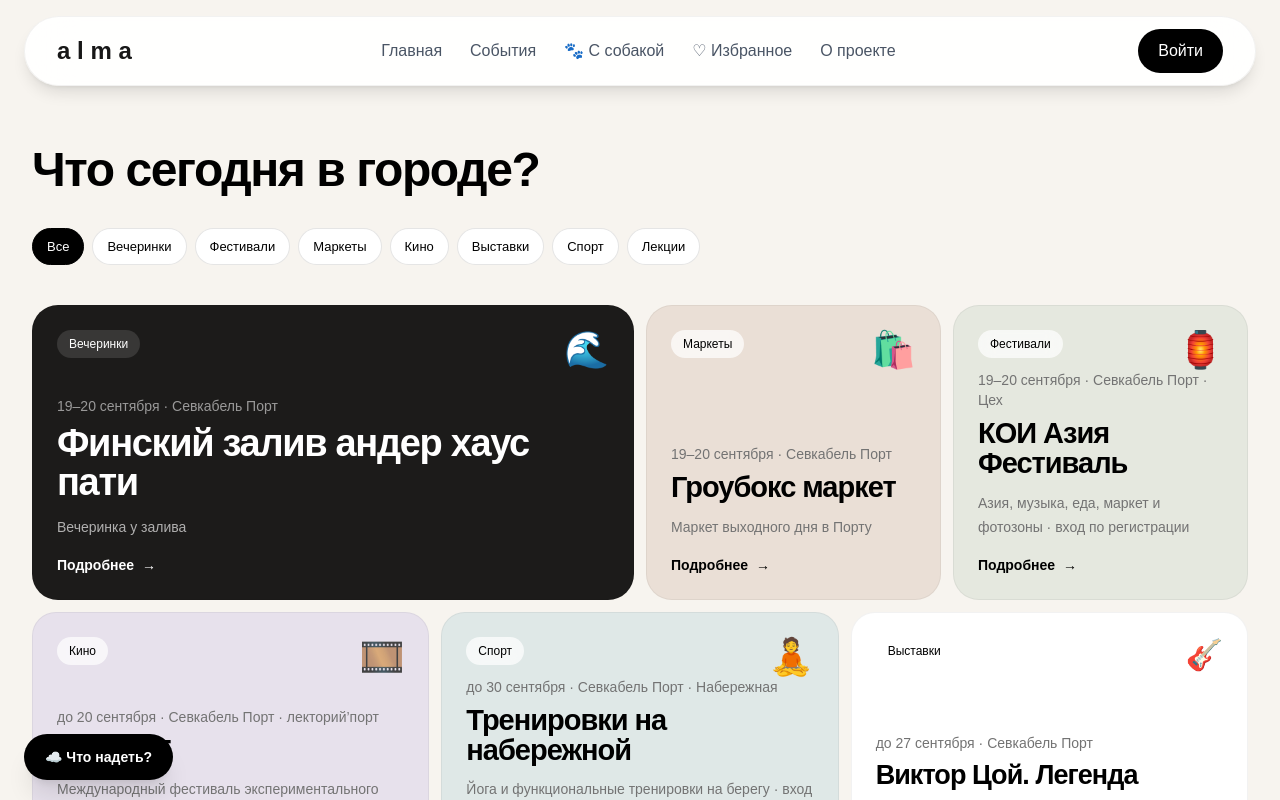
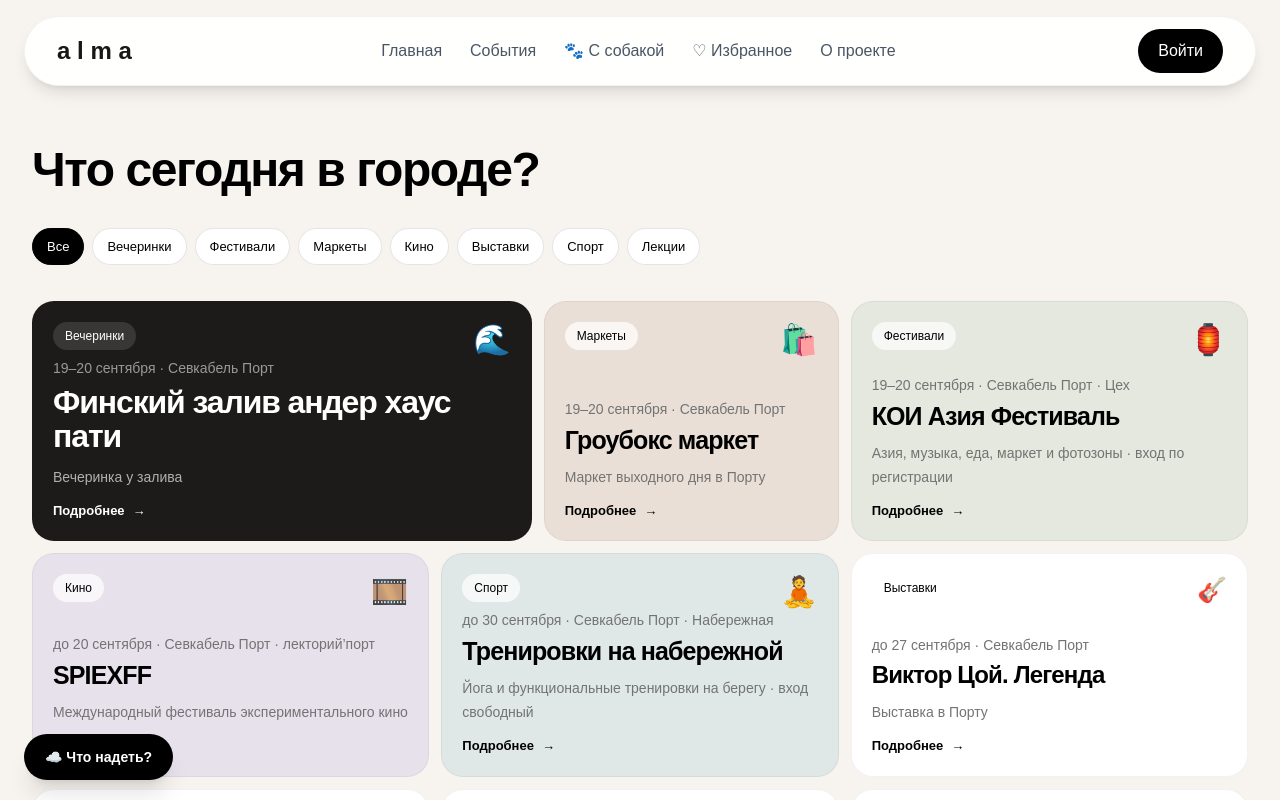
Before and after one commit to olgakastanova48386-dotcom/alma, a Next.js app: page /map in a window 1280 px wide. Shown: the top 800 px of the page. Built offline with nearby package versions, Linux system fonts and the light colour scheme; no server answers.

Commit message:
Make ALMA event cards more compact

```diff
--- a/app/map/page.tsx
+++ b/app/map/page.tsx
@@ -43,18 +43,18 @@ export default function MapPage() {
           ))}
         </div>
 
-        <div className="mt-8 grid gap-3 md:grid-cols-2 lg:grid-cols-12">
+        <div className="mt-7 grid gap-3 md:grid-cols-2 lg:grid-cols-12">
           {visible.map((event, index) => (
-            <a key={event.title} href={event.href} target="_blank" rel="noreferrer" className={`group relative flex flex-col justify-between overflow-hidden border border-black/5 p-5 sm:p-6 transition duration-300 hover:-translate-y-1 hover:shadow-xl ${index === 0 ? "min-h-[220px] rounded-[26px] bg-[#1c1b1a] text-white lg:col-span-6" : index === 1 ? "min-h-[220px] rounded-[26px] bg-[#eadfd6] lg:col-span-3" : index === 2 ? "min-h-[220px] rounded-[26px] bg-[#e5e8df] lg:col-span-3" : index === 3 ? "min-h-[210px] rounded-[24px] bg-[#e7e1ec] lg:col-span-4" : index === 4 ? "min-h-[210px] rounded-[24px] bg-[#dfe8e7] lg:col-span-4" : "min-h-[210px] rounded-[24px] bg-white lg:col-span-4"}`}>
+            <a key={event.title} href={event.href} target="_blank" rel="noreferrer" className={`group relative flex flex-col justify-between overflow-hidden border border-black/5 p-4 sm:p-5 transition duration-300 hover:-translate-y-1 hover:shadow-xl ${index === 0 ? "min-h-[175px] rounded-[22px] bg-[#1c1b1a] text-white lg:col-span-5" : index === 1 ? "min-h-[175px] rounded-[22px] bg-[#eadfd6] lg:col-span-3" : index === 2 ? "min-h-[175px] rounded-[22px] bg-[#e5e8df] lg:col-span-4" : index === 3 ? "min-h-[170px] rounded-[22px] bg-[#e7e1ec] lg:col-span-4" : index === 4 ? "min-h-[170px] rounded-[22px] bg-[#dfe8e7] lg:col-span-4" : "min-h-[170px] rounded-[22px] bg-white lg:col-span-4"}`}>
               <div className="flex items-start justify-between gap-4">
                 <span className={`rounded-full px-3 py-1.5 text-xs font-medium ${index === 0 ? "bg-white/12" : "bg-white/70 backdrop-blur-sm"}`}>{event.category}</span>
-                <span className={`${index < 5 ? "text-3xl sm:text-4xl" : "text-3xl"} transition duration-300 group-hover:scale-110`} aria-hidden="true">{event.accent}</span>
+                <span className={`${index < 5 ? "text-2xl sm:text-3xl" : "text-2xl"} transition duration-300 group-hover:scale-110`} aria-hidden="true">{event.accent}</span>
               </div>
               <div>
                 <p className={`text-sm ${index === 0 ? "text-white/55" : "text-neutral-500"}`}>{event.date} · {event.place}</p>
-                <h2 className={`mt-2 font-bold leading-[1.04] tracking-[-0.035em] ${index === 0 ? "text-[clamp(26px,3.8vw,38px)] max-w-xl" : index < 5 ? "text-[clamp(22px,2.7vw,29px)]" : "text-[clamp(21px,2.5vw,27px)]"}`}>{event.title}</h2>
+                <h2 className={`mt-2 font-bold leading-[1.04] tracking-[-0.035em] ${index === 0 ? "text-[clamp(23px,3vw,32px)] max-w-xl" : index < 5 ? "text-[clamp(20px,2.3vw,25px)]" : "text-[clamp(19px,2.2vw,24px)]"}`}>{event.title}</h2>
                 <p className={`mt-3 text-[13px] leading-5 sm:text-sm sm:leading-6 ${index === 0 ? "text-white/65" : "text-neutral-500"}`}>{event.note}</p>
-                <div className="mt-4 flex items-center gap-2 text-sm font-semibold">Подробнее <span className="transition group-hover:translate-x-1">→</span></div>
+                <div className="mt-3 flex items-center gap-2 text-[13px] font-semibold">Подробнее <span className="transition group-hover:translate-x-1">→</span></div>
               </div>
             </a>
           ))}
```
